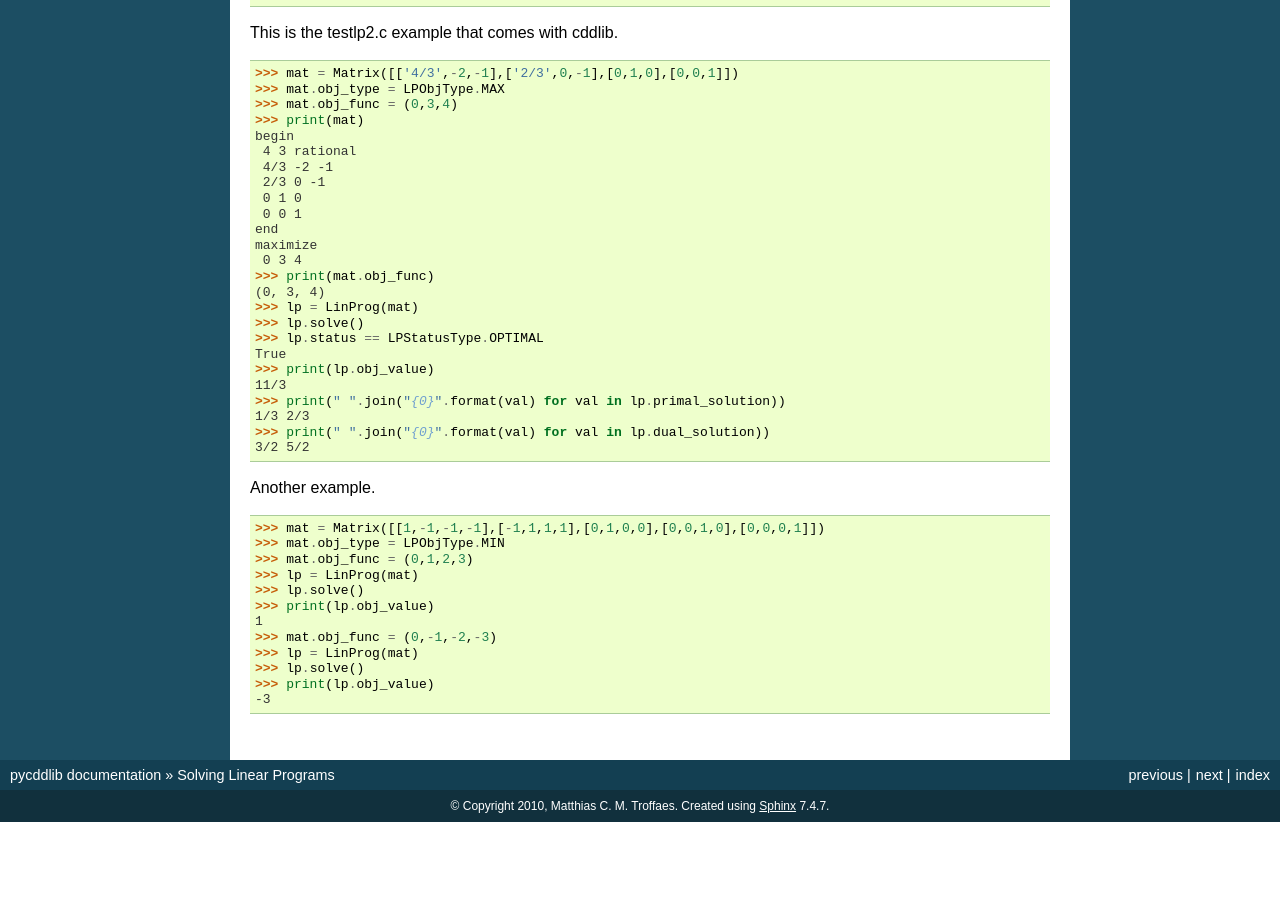
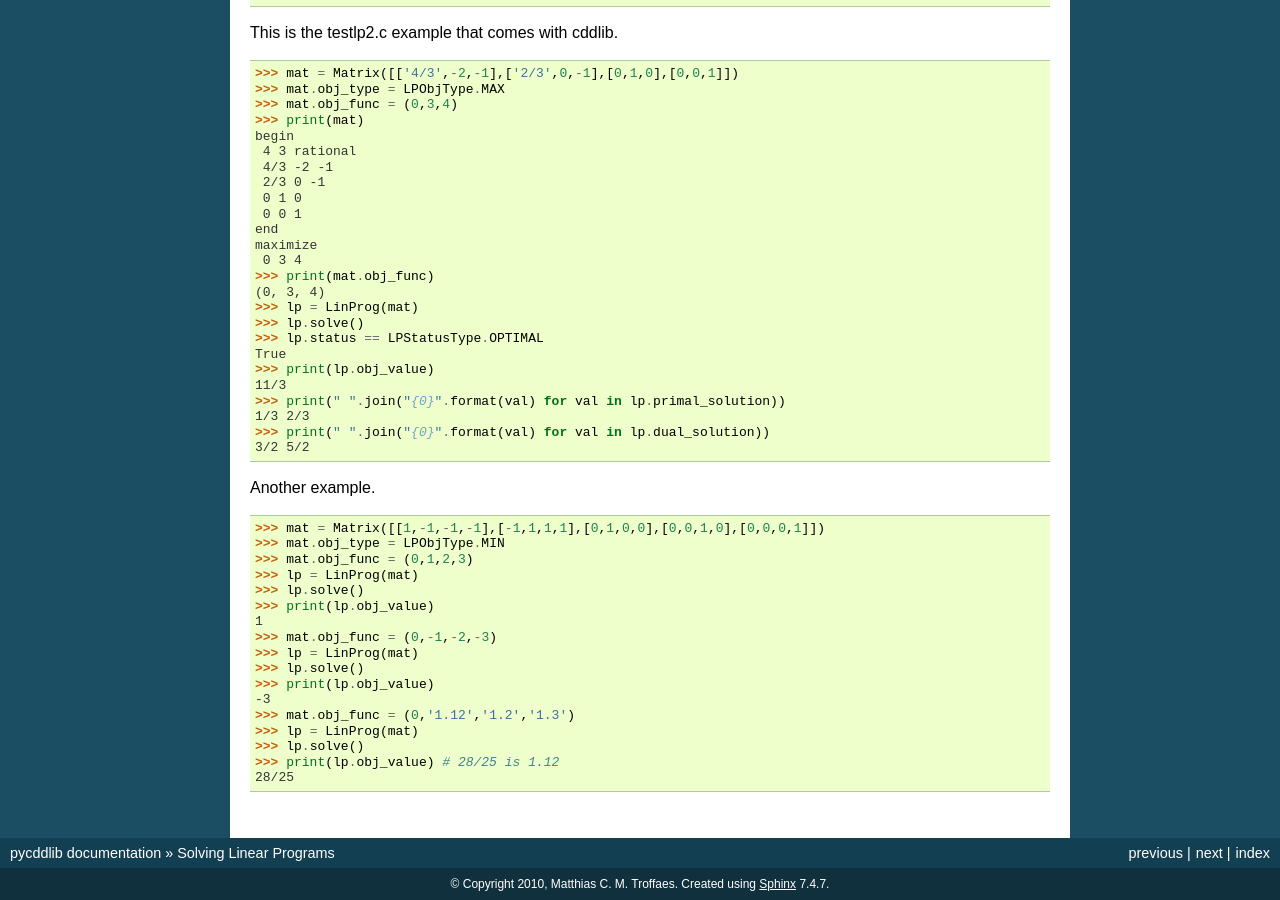
Before and after one commit to mcmtroffaes/pycddlib, a Sphinx documentation site: the page built from docs/linprog.rst, in a window 1280 px wide and 900 px high, scrolled down 1150 px. Built offline with Sphinx 7.4.7, drawn with Linux system fonts in a browser that asks for light colours; formulas are drawn with MathJax 3; the version number could not be read and is left out; before the commit the page ends 1972 px from its top, so only the background shows below that.

Commit message:
Another bugfix with rationals in objective function.

```diff
--- a/docs/linprog.rst
+++ b/docs/linprog.rst
@@ -73,3 +73,8 @@ Another example.
 >>> lp.solve()
 >>> print(lp.obj_value)
 -3
+>>> mat.obj_func = (0,'1.12','1.2','1.3')
+>>> lp = LinProg(mat)
+>>> lp.solve()
+>>> print(lp.obj_value) # 28/25 is 1.12
+28/25
```
Also changed, not shown: 1 other file.
